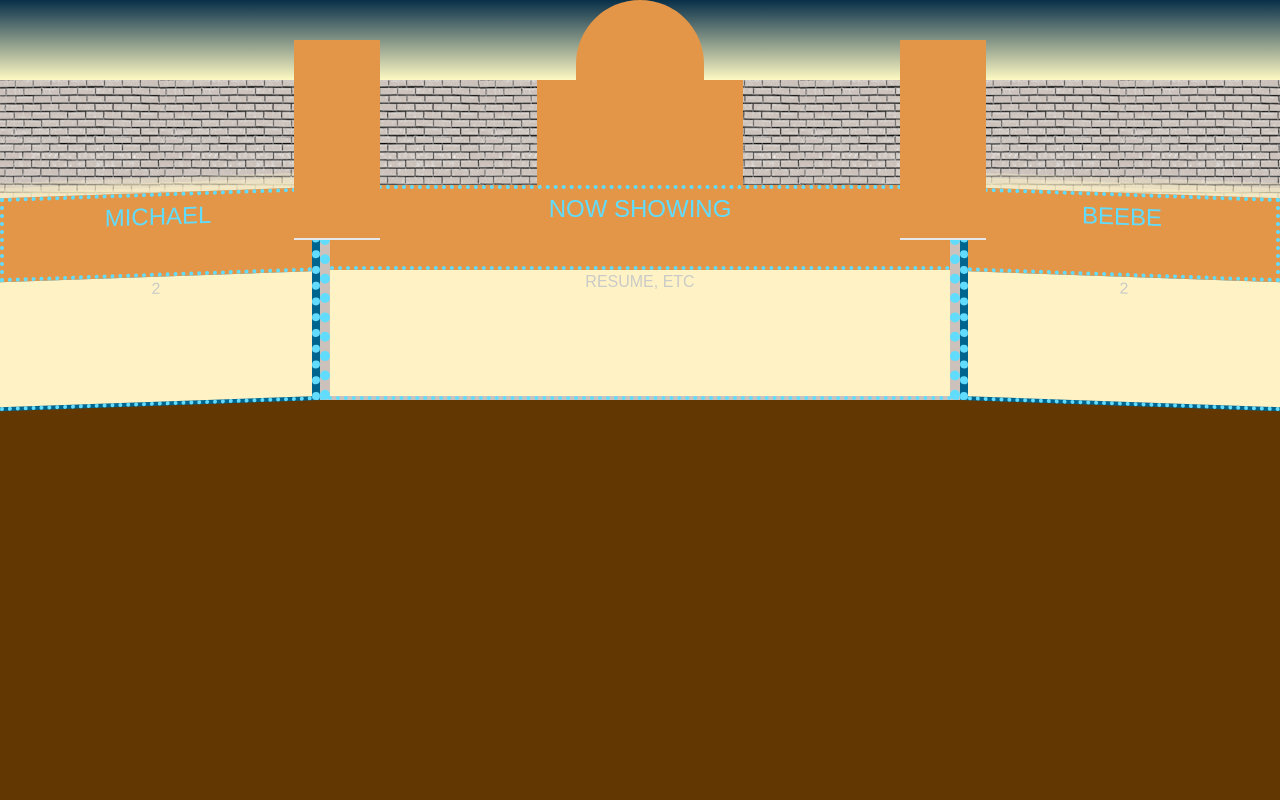
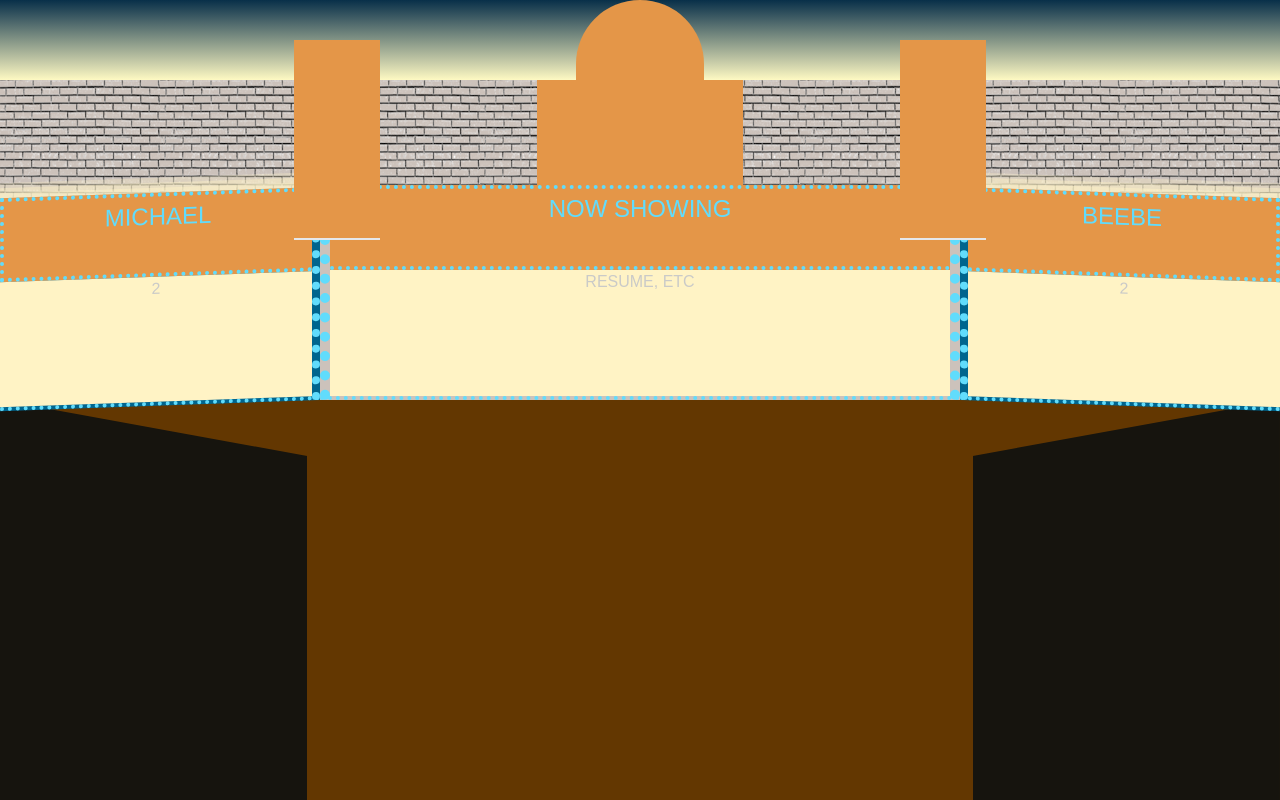
Before and after one commit to mpb9/me-prof, a React (Create React App) app: page / in a window 1280 px wide. Built offline with nearby package versions, Linux system fonts and the light colour scheme; a web font is replaced by a local one.

Commit message:
added barebones of entrance

```diff
--- a/src/components/theater/TheaterEntrance.js
+++ b/src/components/theater/TheaterEntrance.js
@@ -2,8 +2,14 @@ import React from 'react';
 
 export default function TheaterEntrance() {
   return (
-    <>
-      <div className='bg-base-200 h-1/2'></div>
-    </>
+    <div className='bg-base-200 flex h-1/2 w-screen'>
+      <div
+        className='h-min-full bg-base-100 w-[24%]'
+        style={{ clipPath: 'polygon(0 0, 100% 14%, 100% 100%, 0 100%)' }}></div>
+      <div className='bg-base-200 h-min-full w-[52%]'></div>
+      <div
+        className='h-min-full bg-base-100 w-[24%]'
+        style={{ clipPath: 'polygon(0 14%, 100% 0, 100% 100%, 0 100%)' }}></div>
+    </div>
   );
 }
--- a/src/components/theater/TheaterFacade.js
+++ b/src/components/theater/TheaterFacade.js
@@ -1,11 +1,11 @@
 import React from 'react';
 import TheaterEntrance from './TheaterEntrance.js';
-import TheaterOverhang from './TheaterOverhang.js';
+import TheaterMarquee from './TheaterMarquee.js';
 
 export default function TheaterFacade() {
   return (
     <div className='h-screen bg-[#ccc2bb]'>
-      <TheaterOverhang />
+      <TheaterMarquee />
       <TheaterEntrance />
     </div>
   );
--- a/src/components/theater/TheaterOverhang.js
+++ b/src/components/theater/TheaterMarquee.js
@@ -1,6 +1,6 @@
 import React from 'react';
 
-export default function TheaterOverhang() {
+export default function TheaterMarquee() {
   return (
     <>
       <div className='h-1/10 bg-gradient-to-t from-yellow-100 to-sky-950'>
@@ -8,17 +8,20 @@ export default function TheaterOverhang() {
         <div className='bg-secondary w-1/10 fixed h-2/5 rounded-t-full' style={{ left: '45%', top: '0%' }}></div>
         <div className='bg-secondary w-1/15 fixed z-20 h-1/4 border-b-2' style={{ right: '23%', top: '5%' }}></div>
       </div>
-      <div className='bg-brick-wall flex h-2/5 w-screen columns-3 items-end space-x-0 bg-repeat-x px-0 text-center'>
+
+      <div className='bg-brick-wall relative z-10 flex h-2/5 w-screen columns-3 items-end space-x-0 bg-repeat-x px-0 text-center'>
         <div className='bg-base-300 border-accent h-2/3 w-1/4 origin-top-right -skew-y-2 border-b-4 border-r-8 border-dotted'>
           <div className='bg-secondary border-accent text-accent shadow-bright-top h-2/5 w-full border-4 border-r-0 border-dotted pt-1'>
             <span className='sm:text-xl md:text-2xl'>MICHAEL</span>
           </div>
           <div className='bg-primary h-3/5 w-full'>2</div>
         </div>
+
         <div
           className='border-accent static z-10 h-full w-1/2 border-b-4 border-dotted bg-transparent'
           style={{ borderRightWidth: '10px', borderLeftWidth: '10px' }}>
           <div className='bg-secondary h-1/3 w-1/3' style={{ marginLeft: '33.33%' }}></div>
+
           <div className='bg-base-100 h-2/3 w-full'>
             <div className='bg-secondary border-accent text-accent h-2/5 w-full border-y-4 border-dotted pt-1'>
               <span className='sm:text-xl md:text-2xl'> NOW SHOWING</span>
@@ -26,7 +29,8 @@ export default function TheaterOverhang() {
             <div className='bg-primary border-accent h-3/5 w-full'>RESUME, ETC</div>
           </div>
         </div>
-        <div className='bg-base-300 border-accent h-2/3 w-1/4 origin-top-left skew-y-2 border-b-4 border-l-8 border-dotted'>
+
+        <div className='bg-base-300 border-accent bg-clip-border-marquee-r h-2/3 w-1/4 origin-top-left skew-y-2 border-b-4 border-l-8 border-dotted'>
           <div className='bg-secondary text-accent border-accent shadow-bright-top h-2/5 w-full border-4 border-l-0 border-dotted pt-1'>
             <span className='sm:text-xl md:text-2xl'>BEEBE</span>
           </div>
--- a/tailwind.config.js
+++ b/tailwind.config.js
@@ -51,6 +51,10 @@ module.exports = {
           'rgba(254, 242, 197, 0.5) -5px 0px, rgba(254, 242, 197, 0.4) -10px 0px, rgba(254, 242, 197, 0.3) -15px 0px',
         'bright-right':
           'rgba(254, 242, 197, 0.5) 5px 0px, rgba(254, 242, 197, 0.4) 10px 0px, rgba(254, 242, 197, 0.3) 15px 0px',
+      },
+      clipPath: {
+        'marquee-l': 'polygon(0 4%, 100% 0, 100% 98%, 0 100%)',
+        'marquee-r': 'polygon(0 0, 100% 4%, 100% 100%, 0 96%)',
       },
     },
     colors: ({ colors }) => ({
```
